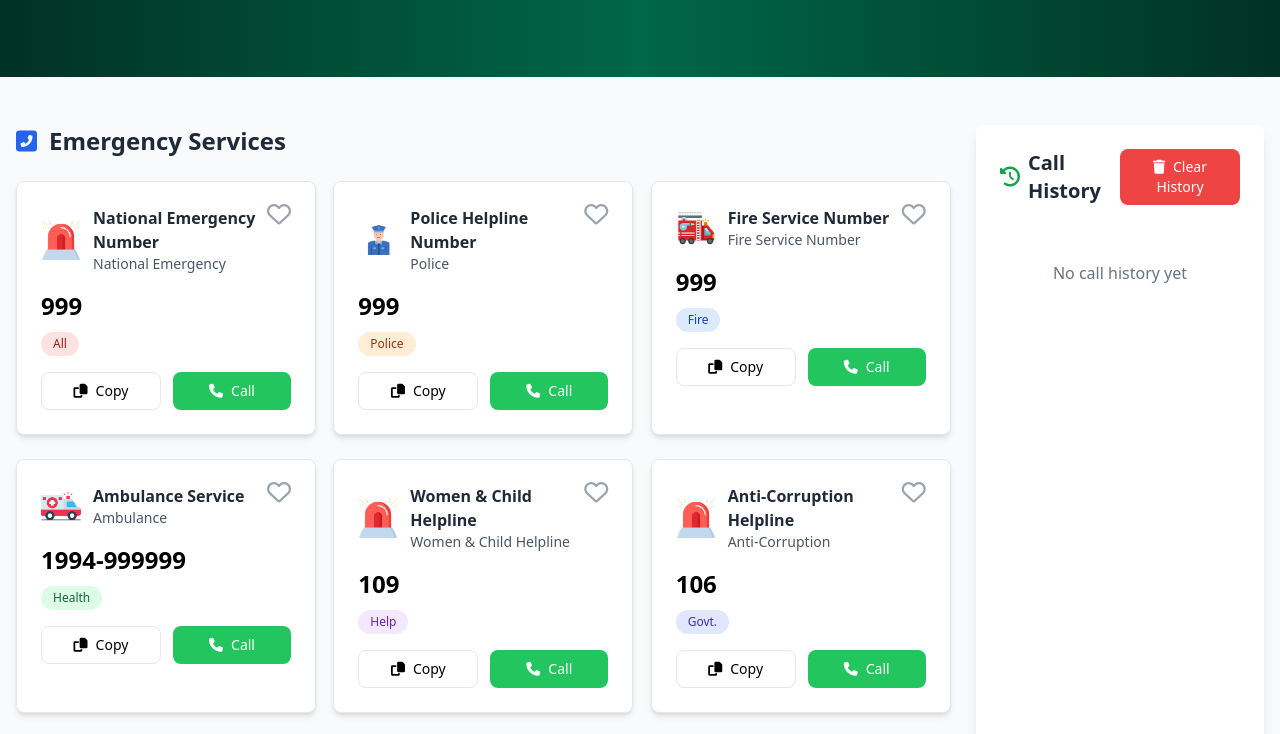
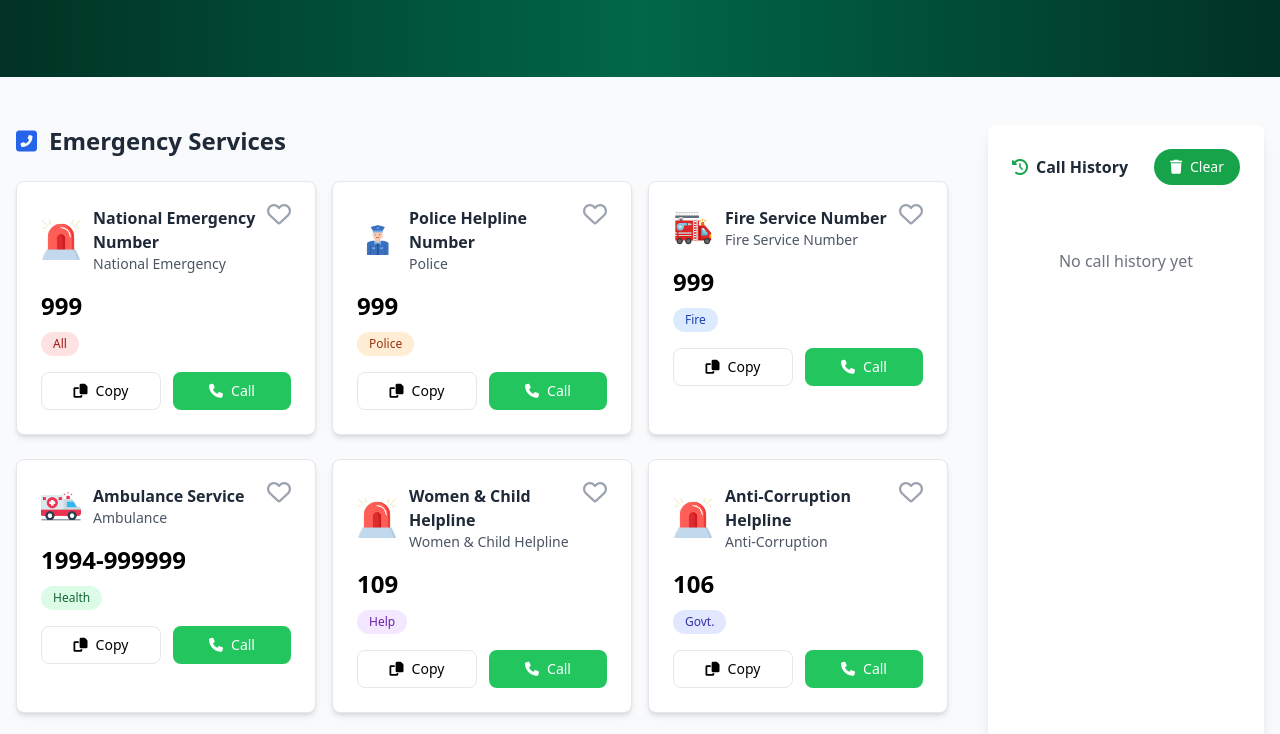
Before and after one commit to tajcreator/ass5-call-services, a plain HTML site: page index.html in a window 1280 px wide. Shown: the part 426-1160 px from the top of the page. Drawn offline with nearby package versions, Linux system fonts and the light colour scheme.

Commit message:
color ful

```diff
--- a/index.html
+++ b/index.html
@@ -67,7 +67,7 @@
 
     <!-- Main Section -->
     <section class="max-w-7xl mx-auto px-4 py-12">
-        <div class="grid lg:grid-cols-4 gap-8">
+        <div class="grid lg:grid-cols-4 gap-12">
             <!-- Cards Section -->
             <div class="lg:col-span-3">
                 <h2 class="text-2xl font-bold text-gray-800 mb-6 flex items-center">
@@ -81,14 +81,14 @@
 
             <!-- History Section -->
             <div class="bg-white rounded-lg shadow-lg p-6">
-                <div class="flex justify-between items-center mb-6">
-                    <h3 class="text-xl font-bold text-gray-800 flex items-center">
+                <div class="flex justify-between items-center mb-8">
+                    <h3 class="text-md font-bold text-gray-800 flex items-center">
                         <i class="fas fa-history text-green-600 mr-2"></i>
                         Call History
                     </h3>
-                    <button id="clearHistoryBtn" class="bg-red-500 hover:bg-red-600 text-white px-4 py-2 rounded-lg text-sm font-medium transition-colors">
+                    <button id="clearHistoryBtn" class="bg-green-600 hover:bg-red-600 text-white px-4 py-2  rounded-full text-sm font-medium transition-colors">
                         <i class="fas fa-trash mr-1"></i>
-                        Clear History
+                        Clear
                     </button>
                 </div>
                 <div id="historyContainer" class="space-y-3">
--- a/java.js
+++ b/java.js
@@ -119,7 +119,7 @@
             </div>
 
             <div class="flex space-x-3">
-                <button class="copy-btn flex-1 hover:bg-green-600 border py-2 px-4 rounded-lg text-sm font-medium transition-colors flex items-center justify-center" data-number="${service.number}" data-name="${service.englishName}">
+                <button class="copy-btn flex-1 hover:bg-red-400 border py-2 px-4 rounded-lg text-sm font-medium transition-colors flex items-center justify-center" data-number="${service.number}" data-name="${service.englishName}">
                     <i class="fas fa-copy mr-2"></i> Copy
                 </button>
                 <button class="call-btn flex-1 bg-green-500 hover:bg-blue-600 text-white py-2 px-4 rounded-lg text-sm font-medium transition-colors flex items-center justify-center" data-number="${service.number}" data-name="${service.englishName}">
@@ -176,7 +176,7 @@
                     const name = btn.getAttribute('data-name');
 
                     if (coinCount < 20) {
-                        alert('⚠️ Insufficient coins! You need at least 20 coins to make a call.');
+                        alert('⚠️ Insufficient coins!! You need at least 20 coins to make a call.');
                         return;
                     }
 
```
